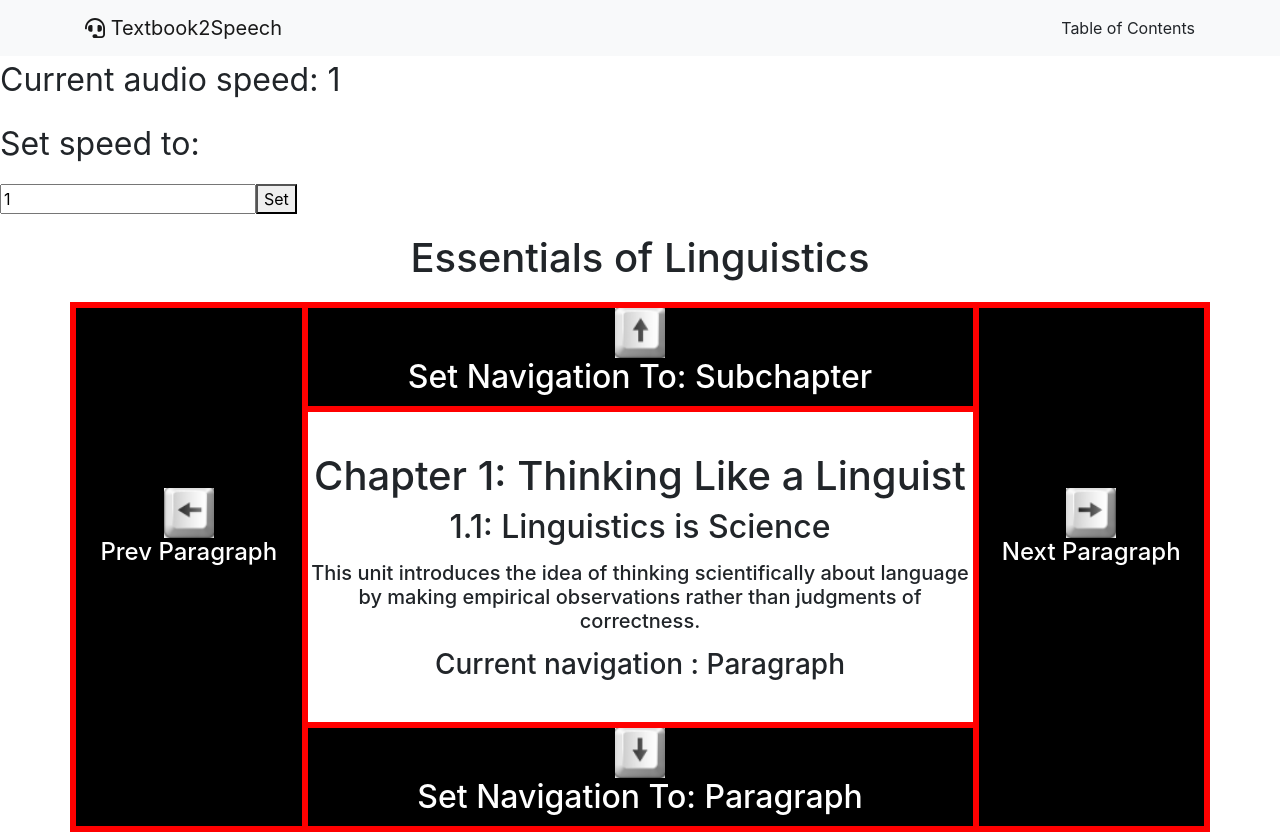
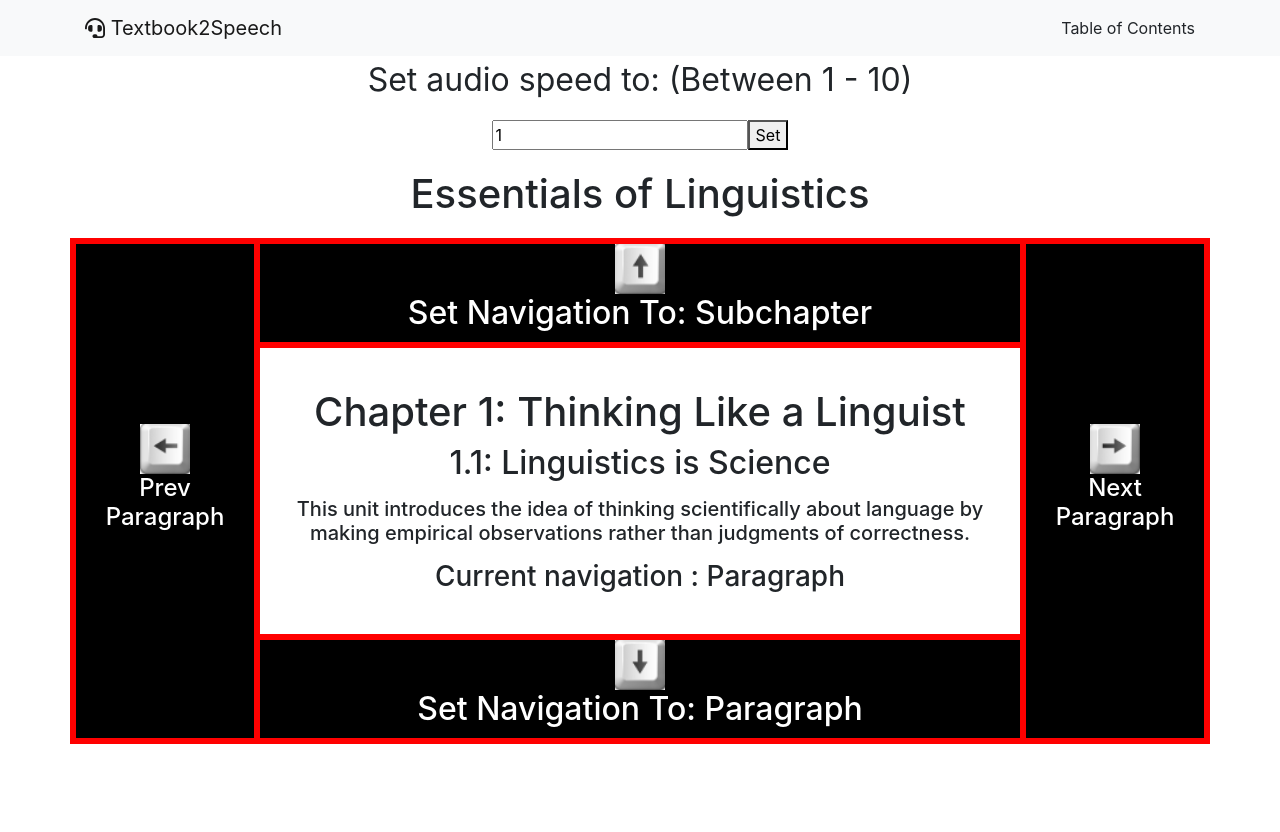
Before and after one commit to FrankSu1996/Textbook2Speech, a React (Create React App) app in the folder client/: page /dashboard in a window 1280 px wide. After the commit the page ends 800 px from the top, so only its background shows below. Built offline with nearby package versions, Linux system fonts and the light colour scheme.

Commit message:
moved audio speed setting to middle

```diff
--- a/client/src/components/dashboard/dashboard.jsx
+++ b/client/src/components/dashboard/dashboard.jsx
@@ -599,8 +599,8 @@ class Dashboard extends Component {
 
     return (
       <React.Fragment>
-        <p>Current audio speed: {this.state.audioSpeed}</p>
-        <p>Set speed to:</p>
+        <div className={styles.AudioPanel}>
+          <p>Set audio speed to: (Between 1 - 10)</p>
           <input
             value={this.state.audioSpeed}
             type="number"
@@ -609,6 +609,7 @@ class Dashboard extends Component {
           <button onClick={e => this.setAudioSpeed(this.state.audioConfig)}>
             Set
           </button>
+        </div>
 
         <div className={styles.Title}>
           <h1>{this.state.textbookSelected.name}</h1>
@@ -616,7 +617,11 @@ class Dashboard extends Component {
 
         <Container>
           <Row>
-            <Col className={styles.LeftArrowDiv} style={leftArrowBoxColor}>
+            <Col
+              xs={2}
+              className={styles.LeftArrowDiv}
+              style={leftArrowBoxColor}
+            >
               <img
                 src={leftArrow}
                 alt="UpArrow"
@@ -626,7 +631,7 @@ class Dashboard extends Component {
               />
               <h4>Prev Paragraph</h4>
             </Col>
-            <Col xs={7} style={ColStyle}>
+            <Col xs={6} md={8} style={ColStyle}>
               {/* Div for the up arrow */}
               <div className={styles.UpArrowDiv} style={upArrowBoxColor}>
                 <img src={upArrow} alt="UpArrow" width="50" height="50" />
@@ -650,7 +655,11 @@ class Dashboard extends Component {
                 <h2>Set Navigation To: {previousNavigation}</h2>
               </div>
             </Col>
-            <Col className={styles.RightArrowDiv} style={rightArrowBoxColor}>
+            <Col
+              xs={2}
+              className={styles.RightArrowDiv}
+              style={rightArrowBoxColor}
+            >
               <img
                 src={rightArrow}
                 alt="UpArrow"
--- a/client/src/components/dashboard/dashboard.module.css
+++ b/client/src/components/dashboard/dashboard.module.css
@@ -7,6 +7,11 @@
   border: 6px solid red;
   border-right: 3px;
   border-left: 3px;
+}
+
+.AudioPanel {
+  text-align: center;
+  margin-bottom: 20px;
 }
 
 .Title {
```
Lines whose indentation alone changed are shown as unchanged.
